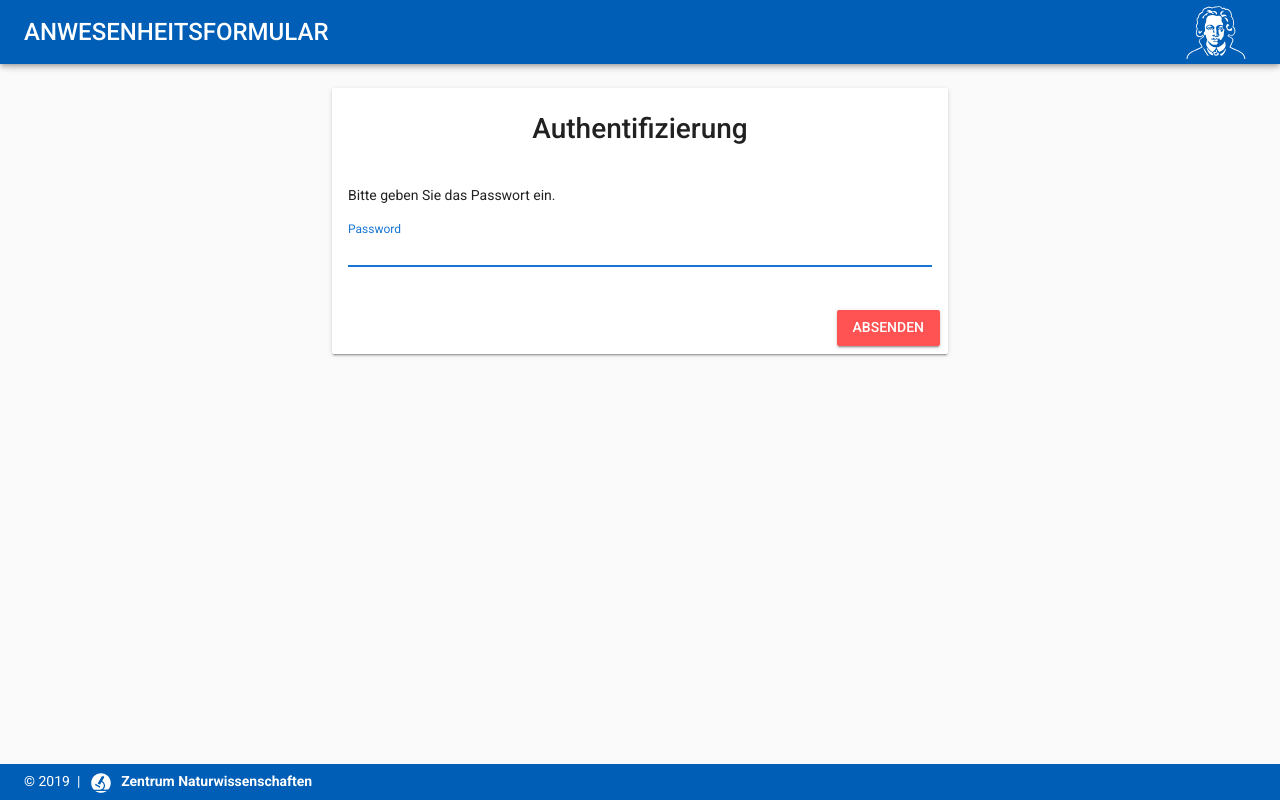
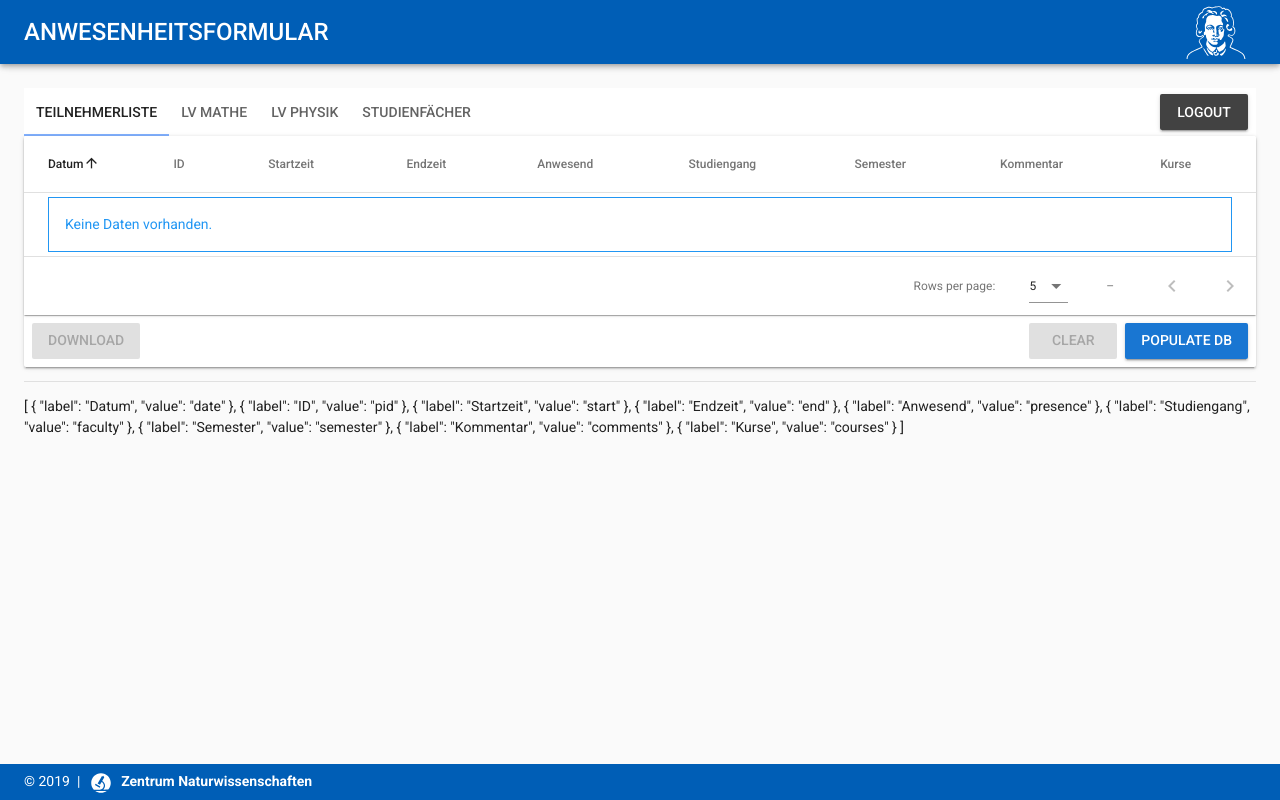
Before and after one commit to zentrumnawi/Mathezentrum, a Vue app: page /admin in a window 1280 px wide. Built offline with nearby package versions, Linux system fonts and the light colour scheme; what json2csv, v-data-table would draw is missing.

Commit message:
Prepare matrix export

```diff
--- a/src/components/Admin.vue
+++ b/src/components/Admin.vue
@@ -139,6 +139,8 @@
         </v-card>
       </v-tab-item>
     </v-tabs>
+    <hr>
+    {{flds}}
   </div>
 </template>
 
@@ -153,7 +155,7 @@ export default {
   config: configuration,
   data: function() {
     return {
-      authenticated: false,
+      authenticated: true,
       password: null,
       requiredPassword: "HelloWorld",
       flds: [],
```
